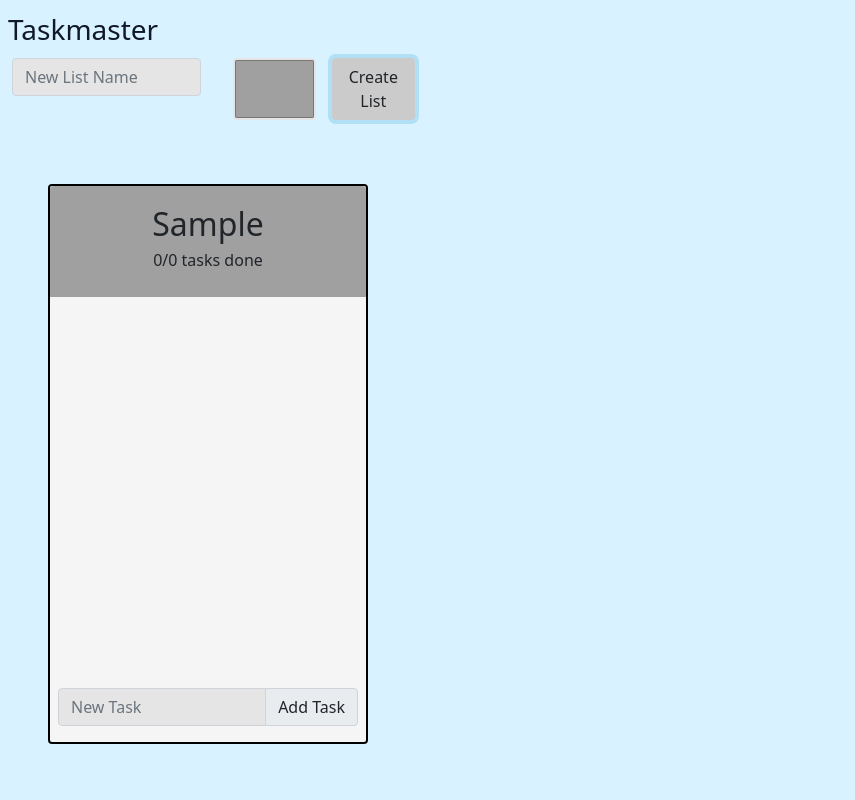
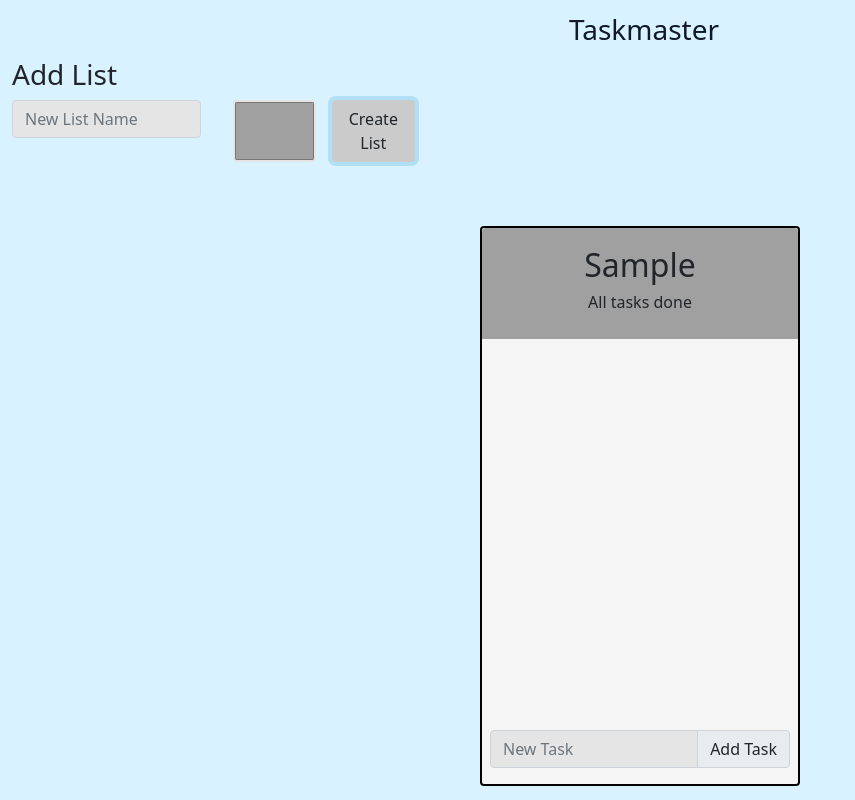
Before and after one commit to JWagstaff-Leon/codeworks_checkpoint-3, a website with bundled scripts: page index.html in a window 1280 px wide. Both pictures are taken after typing "Sample" into the empty fields and a click on the button "Create List". Shown: the whole page, without its empty margins (0-855 px from the left). Built offline with nearby package versions, Linux system fonts and the light colour scheme; a script that the page names is missing.

Commit message:
made lists more pretty

```diff
--- a/app/Models/List.js
+++ b/app/Models/List.js
@@ -26,7 +26,7 @@ export class List
                     <i class="mdi mdi-delete-forever text-danger on-hover action mdi-24px" style="position: absolute; right: 5px; top: 0px" title="Delete List" onclick="app.listsController.deleteList('${this.id}')"></i>
                     <div class="rounded-top d-flex align-items-center justify-content-center flex-column" style="background-color: ${this.color}; height: 20%;">
                         <h2>${this.name}</h2>
-                        <h6>${tasksDone}/${tasks} tasks done</h6>
+                        <h6>${tasksDone === tasks ? "All" : tasksDone + "/" + tasks} tasks done</h6>
                     </div>
                     <div id="${this.id}-tasks" class="mt-1 ps-2 flex-grow-1"></div>
                     <div>
--- a/app/Models/Task.js
+++ b/app/Models/Task.js
@@ -37,7 +37,7 @@ export class Task
         return `
             <div class="d-flex align-items-center">
                 <div onclick="app.listsController.toggleTask('${this.id}')" class="d-flex align-items-center flex-grow-1 selectable no-select">
-                    <i class="${iconClass} me-2" style="${iconStyle} filter: drop-shadow(4px 4px 0.8px rgba(0, 0, 0, 0.3));"></i>
+                    <i class="${iconClass} me-2" style="${iconStyle} filter: drop-shadow(4px 4px 0.8px rgba(0, 0, 0, 1));"></i>
                     <span style="${textStyle}">${this.name}</span>
                 </div>
                 <i class="mdi mdi-24px action mdi-delete-forever on-hover text-danger ms-2" onclick="app.listsController.deleteTask('${this.id}')"></i>
--- a/assets/scss/main.scss
+++ b/assets/scss/main.scss
@@ -47,7 +47,7 @@ input[type="color"]
 #lists [id$="-tasks"]
 {
     overflow-y: scroll;
-    overflow-x: visible;
+    // overflow-x: visible;
     overflow-wrap: anywhere;
 }
 
--- a/index.html
+++ b/index.html
@@ -16,7 +16,7 @@
 
 <body>
 <header>
-    <nav class="navbar navbar-dark navbar-expand bg-transparent text-dark no-select">
+    <nav class="navbar navbar-dark navbar-expand bg-transparent text-dark no-select d-flex justify-content-center">
         <span class="ms-2 fs-3">Taskmaster</span>
     </nav>
 </header>
@@ -25,6 +25,7 @@
         <div class="row">
             <div class="col-4">
                 <div>
+                    <h3>Add List</h3>
                     <form onsubmit="app.listsController.createList()" class="row mb-3">
                         <div class="col-6">
                             <label for="name" class="form-label visually-hidden">New List Name</label>
@@ -42,7 +43,7 @@
             </div>
         </div>
     </div>
-    <div class="flex-grow-1 lists-container">
+    <div class="flex-grow-1 lists-container mx-auto">
 
         <div class="d-flex pt-5" id="lists">
             <!-- lists will go here as a col>div.mx-10? -->
```
Also changed, not shown: assets/style/main.css, 1 other file.
